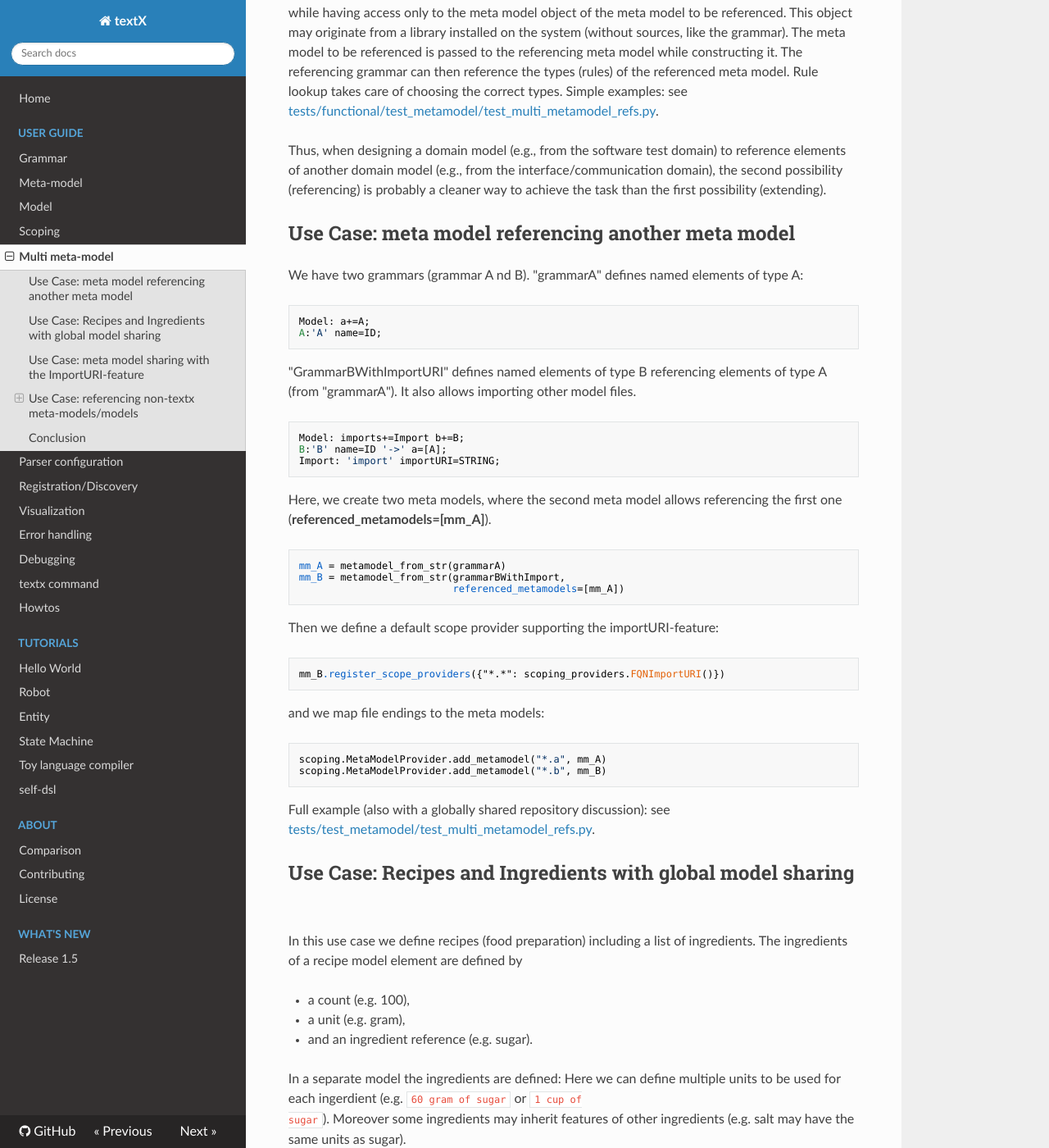
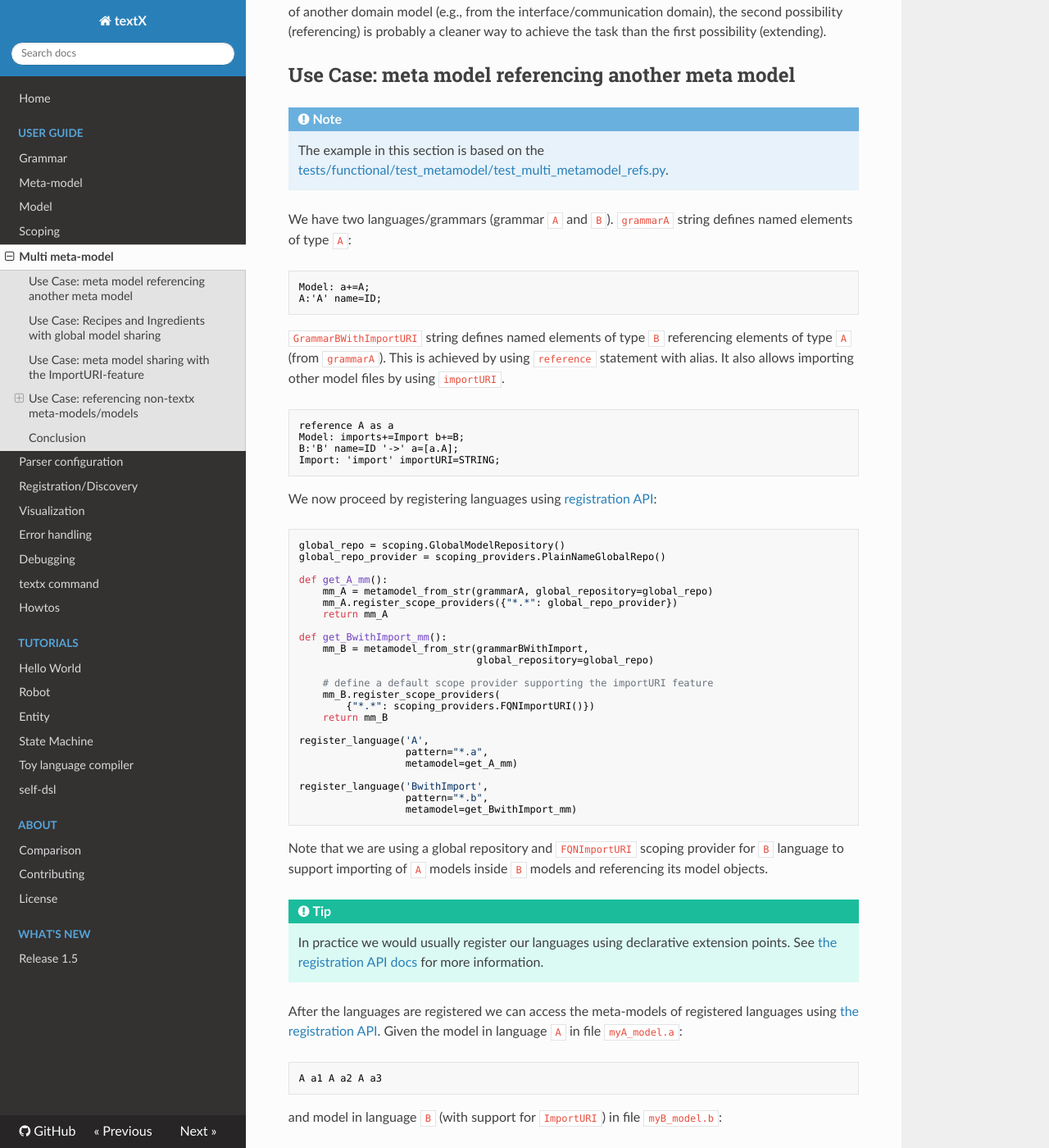
Before and after one commit to textX/textX, an MkDocs documentation site: the page built from docs/multimetamodel.md, in a window 1280 px wide and 1400 px high, scrolled down 662 px. Shown: the whole window at 82% size. Built offline with MkDocs 1.6.1, drawn with Linux system fonts in a browser that asks for light colours; nearby versions of some CDN libraries; comment, search, counter and statistics services are not loaded; some of the changed text lies outside the part shown.

Commit message:
Rework multi-metamodel docs intro and the first use-case

````diff
--- a/docs/multimetamodel.md
+++ b/docs/multimetamodel.md
@@ -1,90 +1,161 @@
 # Multi meta-model support
 
-As a feature of some [scope providers](scoping.md), there is the possibility to
-define a file extension based allocation of model files to meta models. This
-global data is stored in the class `textx.scoping.MetaModelProvider`: Here, you
-can register meta models associated to files patterns. Thus, you can control
-which meta model to use when loading a file in a scope provider using the
-`ImportURI`-feature (e.g., `FQNImportURI`) or with global scope providers (e.g.,
-`PlainNameGlobalRepo`). If no file pattern matches, the meta model of the current
-model is utilized.
+There are different ways to combine meta models: **(1)** a meta model can use
+another meta model to compose its own structures (extending a meta model) or
+**(2)** a meta model can reference elements from another meta model.
 
-
-There are different ways to combine meta models: **(1)** a meta model can use
-another meta model to compose its own structures (extending a meta model)
-or **(2)** a meta model can reference elements from another meta model.
-
-**Extending an existing meta model** can be realized in TextX by defining
-a grammar extending an existing grammar. All user classes, scope providers
-and processors must be manually added to the new meta model. Such extended
-meta models can also reference elements of models created with the original
-meta model. Although the meta classes corresponding to inherited rules are
-redefined by the extending meta model, scope providers match the object
-types correctly. This is implemented by comparing the types by their name
-(see textx.textx_isinstance). Simple examples: see
+**Extending an existing meta model** can be realized in TextX by defining a
+grammar extending an existing grammar. All user classes, scope providers and
+processors must be manually added to the new meta model. Such extended meta
+models can also reference elements of models created with the original meta
+model. Although the meta classes corresponding to inherited rules are redefined
+by the extending meta model, scope providers match the object types correctly.
+This is implemented by comparing the types by their name (see
+textx.textx_isinstance). Simple examples: see
 [tests/functional/test_scoping/test_metamodel_provider*.py](https://github.com/textX/textX/tree/master/tests/functional/test_scoping).
 
 
-**Referencing elements from another meta model** can be achieved without
-having the original grammar, nor any other details like scope providers, etc.
-Such references can, thus, be enabled while having access only to the
-meta model object of the meta model to be referenced. This object may
-originate from a library installed on the system (without sources, like
-the grammar). The meta model to be referenced is passed to the referencing
-meta model while constructing it. The referencing grammar can then reference
-the types (rules) of the referenced meta model. Rule lookup takes care of
-choosing the correct types. Simple examples: see
+**Referencing elements from another meta model** can be achieved without having
+the original grammar, nor any other details like scope providers, etc. Such
+references can, thus, be enabled by using just a referenced language name in a
+`reference` statement of referring grammar. Target language meta-model may
+originate from a library installed on the system (without sources, like the
+grammar). The referencing grammar can reference the types (rules) of the
+referenced meta model. Rule lookup takes care of choosing the correct types.
+Simple examples: see
 [tests/functional/test_metamodel/test_multi_metamodel_refs.py](https://github.com/textX/textX/tree/master/tests/functional/test_metamodel/test_multi_metamodel_refs.py).
 
 
 Thus, when designing a domain model (e.g., from the software test domain) to
 reference elements of another domain model (e.g., from the
-interface/communication domain), the second possibility (referencing)
-is probably a cleaner way to achieve the task than the first possibility
+interface/communication domain), the second possibility (referencing) is
+probably a cleaner way to achieve the task than the first possibility
 (extending).
 
 
 ## Use Case: meta model referencing another meta model
 
-We have two grammars (grammar A nd B). "grammarA" defines named elements of
-type A:
+!!! note
+    The example in this section is based on the
+    [tests/functional/test_metamodel/test_multi_metamodel_refs.py](https://github.com/textX/textX/tree/master/tests/functional/test_metamodel/test_multi_metamodel_refs.py).
 
-    Model: a+=A;
-    A:'A' name=ID;
+We have two languages/grammars (grammar `A` and `B`). `grammarA` string defines
+named elements of type `A`:
 
-"GrammarBWithImportURI" defines named elements of type B referencing elements
-of type A (from "grammarA"). It also allows importing other model files.
+```nohighlight
+Model: a+=A;
+A:'A' name=ID;
+```
 
-    Model: imports+=Import b+=B;
-    B:'B' name=ID '->' a=[A];
-    Import: 'import' importURI=STRING;
+`GrammarBWithImportURI` string defines named elements of type `B` referencing
+elements of type `A` (from `grammarA`). This is achieved by using `reference`
+statement with alias. It also allows importing other model files by using
+`importURI`.
+
+```nohighlight
+reference A as a
+Model: imports+=Import b+=B;
+B:'B' name=ID '->' a=[a.A];
+Import: 'import' importURI=STRING;
+```
 
 
-Here, we create two meta models, where
-the second meta model allows referencing the first one
-(**referenced_metamodels=[mm_A]**).
+We now proceed by registering languages using [registration
+API](registration.md):
 
-    mm_A = metamodel_from_str(grammarA)
+```python
+global_repo = scoping.GlobalModelRepository()
+global_repo_provider = scoping_providers.PlainNameGlobalRepo()
+
+def get_A_mm():
+    mm_A = metamodel_from_str(grammarA, global_repository=global_repo)
+    mm_A.register_scope_providers({"*.*": global_repo_provider})
+    return mm_A
+
+def get_BwithImport_mm():
     mm_B = metamodel_from_str(grammarBWithImport,
-                              referenced_metamodels=[mm_A])
+                              global_repository=global_repo)
 
-Then we define a default scope provider supporting the importURI-feature:
+    # define a default scope provider supporting the importURI feature
+    mm_B.register_scope_providers(
+        {"*.*": scoping_providers.FQNImportURI()})
+    return mm_B
 
-    mm_B.register_scope_providers({"*.*": scoping_providers.FQNImportURI()})
+register_language('A',
+                  pattern="*.a",
+                  metamodel=get_A_mm)
 
-and we map file endings to the meta models:
+register_language('BwithImport',
+                  pattern="*.b",
+                  metamodel=get_BwithImport_mm)
+```
 
-    scoping.MetaModelProvider.add_metamodel("*.a", mm_A)
-    scoping.MetaModelProvider.add_metamodel("*.b", mm_B)
+Note that we are using a global repository and `FQNImportURI` scoping provider
+for `B` language to support importing of `A` models inside `B` models and
+referencing its model objects.
 
-Full example (also with a globally shared repository discussion): see
-[tests/test_metamodel/test_multi_metamodel_refs.py](https://github.com/textX/textX/tree/master/tests/test_metamodel/test_multi_metamodel_refs.py).
+!!! tip
+    In practice we would usually register our languages using declarative
+    extension points. See [the registration API docs](registration.md) for more
+    information.
+
+After the languages are registered we can access the meta-models of registered
+languages using [the registration API](registration.md). Given the model in
+language `A` in file `myA_model.a`:
+
+```nohighlight
+A a1 A a2 A a3
+```
+
+and model in language `B` (with support for `ImportURI`) in file `myB_model.b`:
+
+```nohighlight
+import 'myA_model.a'
+B b1 -> a1 B b2 -> a2 B b3 -> a3
+```
+
+we can instantiate model `myB_model.b` like this:
+
+```python
+mm_B = metamodel_for_language('BwithImport')
+model_file_name = os.path.join(os.path.dirname(__file__), 'myB_model.b')
+model = mm_B.model_from_file(model_file_name)
+```
+
+In another, way we could use global model repository directly to instantiate
+models directly from Python code without resorting to `ImportURI` machinery. For
+this we shall modify the grammar of language `B` to be:
+
+```nohighlight
+reference A
+Model: b+=B;
+B:'B' name=ID '->' a=[A.A];
+```
+
+Notice that we are not using `ImportURI` here. We register this language as we
+did above. Now, the code can look like this:
+
+```python
+mm_A = metamodel_for_language('A')
+mA = mm_A.model_from_str('''
+A a1 A a2 A a3
+''')
+global_repo_provider.add_model(mA)
+
+mm_B = metamodel_for_language('B')
+mB = mm_B.model_from_str('''
+B b1 -> a1 B b2 -> a2 B b3 -> a3
+''')
+```
+
+See how we explicitly added model `mA` to the global repository. This enabled
+model `mB` to find and resolve references to objects from `mA`.
 
 
 ## Use Case: Recipes and Ingredients with global model sharing
 
 In this use case we define recipes (food preparation) including a list of
-ingredients. The ingredients of a recipe model element are defined by
+ingredients. The ingredients of a recipe model element are defined by:
 
  * a count (e.g. 100),
  * a unit (e.g. gram),
````
